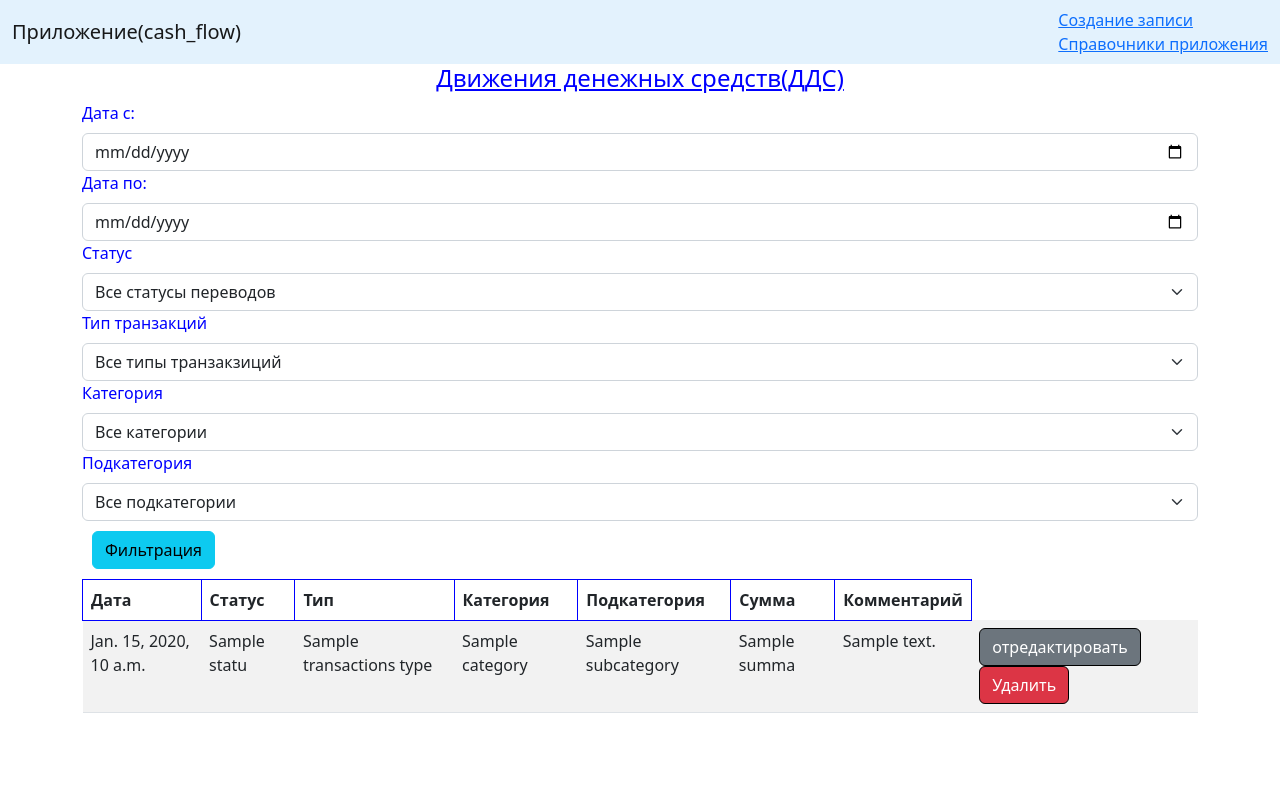
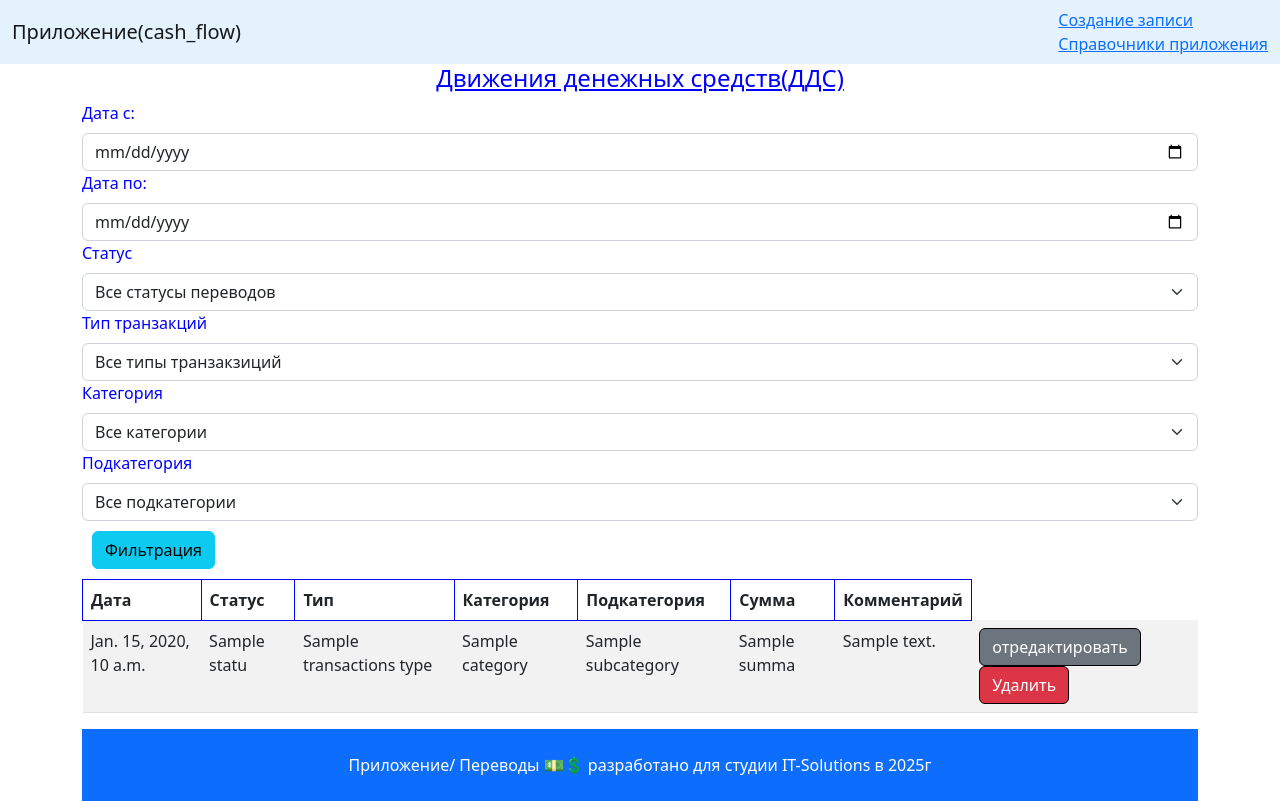
Before and after one commit to dragon1983egypt/money_flow, a Django app: template main/templates/cash_list.html in a window 1280 px wide. Before the commit the page ends 713 px from the top, so only its background shows below. Run offline with Django 3.2, Linux system fonts and the light colour scheme; the template is opened without the code that fills it: most values are stand-ins (such as "Sample title", 1, 10 or a date in 2020).

Commit message:
Update cash_list.html

```diff
--- a/main/templates/cash_list.html
+++ b/main/templates/cash_list.html
@@ -101,5 +101,11 @@
         {% endfor %}
     </tbody>
 </table>
-
+{% block footer %}
+<footer class="py-4 bg-primary">
+    <div class="container">
+        <p class="m-0 text-center text-white">Приложение/ Переводы 💵💲 разработано для студии IT-Solutions в 2025г</p>
+    </div>
+</footer>
+{% endblock footer %}
 {% endblock content %}
```
